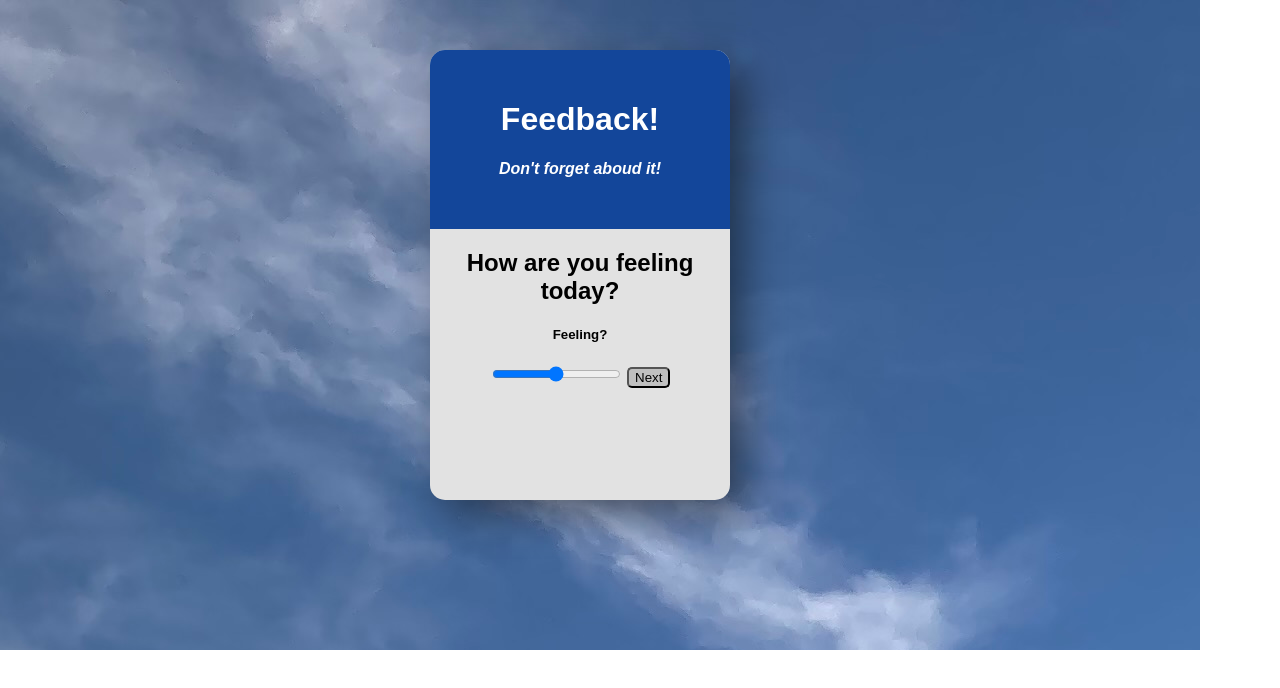
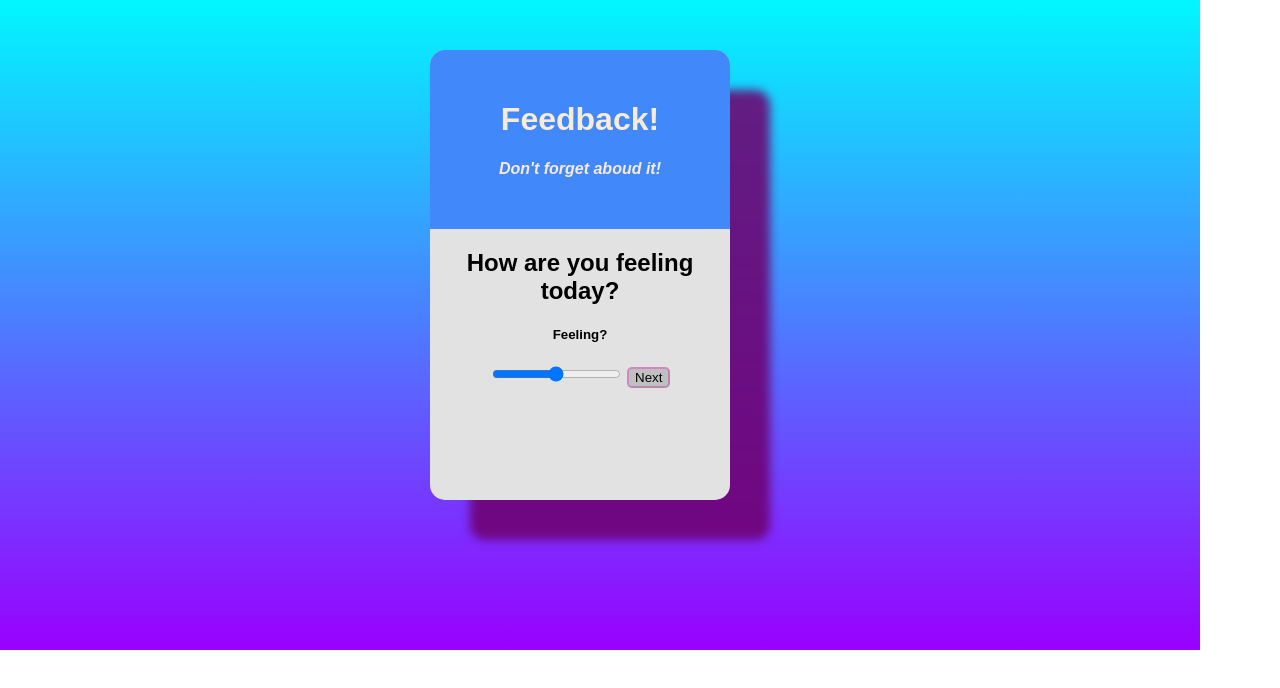
Before and after one commit to colinjaworski/weekend-redux-feedback-loop, a React (Create React App) app: page / in a window 1280 px wide. Shown: the top 688 px of the page. Built offline with nearby package versions, Linux system fonts and the light colour scheme.

Commit message:
readme added

```diff
--- a/src/components/App/App.css
+++ b/src/components/App/App.css
@@ -2,14 +2,15 @@
   height:650px;
   width: 1200px;
   text-align: center;
-  background-repeat: no-repeat;
-  object-fit:contain;
+  /* background-repeat: no-repeat;
+  object-fit:contain;   */
+  background-image: linear-gradient(rgb(0, 247, 255), rgb(153, 0, 255));
 }
 
 .App-header {
-  background-color: #033a94ec;
+  background-color: #3481fdec;
   padding: 30px;
-  color: white;
+  color: antiquewhite;
   border-top-left-radius: 15px;
   border-top-right-radius: 15px;
 }
@@ -33,7 +34,7 @@ h4 {
   background-color: rgb(226, 226, 226);
   width: 300px;
   height: 450px;
-  box-shadow: 15px 15px 40px -1px rgba(0, 0, 0, 0.486);
+  box-shadow: 40px 40px 10px 0px rgba(110, 0, 110, 0.863);
   border-radius: 15px;
   cursor:grab
 }
@@ -45,7 +46,7 @@ h4 {
   background-color: rgb(226, 226, 226);
   width: 300px;
   height: 450px;
-  box-shadow: 15px 15px 40px -1px rgba(0, 0, 0, 0.486);
+  box-shadow: 40px 40px 10px 0px rgba(110, 0, 110, 0.863);
   border-radius: 15px;
   cursor:grab
 
@@ -58,7 +59,7 @@ h4 {
   background-color: rgb(226, 226, 226);
   width: 300px;
   height: 300px;
-  box-shadow: 15px 15px 40px -1px rgba(0, 0, 0, 0.486);
+  box-shadow: 40px 40px 10px 0px rgba(110, 0, 110, 0.863);
   border-radius: 15px;
   cursor:grab
 
@@ -73,14 +74,17 @@ h4 {
 
 .button {
   background-color: rgba(126, 126, 126, 0.342);
+  border-color: rgba(255, 0, 212, 0.294);
   border-radius: 5px;
   cursor: pointer;
+
 }
 
 .reviewButton {
   padding: 5px;
   margin-top: 30px;
   background-color: rgba(126, 126, 126, 0.342);
+  border-color: rgba(255, 0, 212, 0.294);
   border-radius: 5px;
   cursor: pointer;
 }
@@ -89,6 +93,7 @@ h4 {
   padding: 5px;
   margin-top: 45px;
   background-color: rgba(126, 126, 126, 0.342);
+  border-color: rgba(255, 0, 212, 0.294);
   border-radius: 5px;
   cursor: pointer;
 }
@@ -96,5 +101,5 @@ h4 {
 /* buttons==================================================== */
 
 .slider {
-cursor:grabbing
+cursor:grabbing;
 }
--- a/src/components/App/App.jsx
+++ b/src/components/App/App.jsx
@@ -16,7 +16,7 @@ function App() {
   return (
     <Router>
       <div className='App'
-      style={{ backgroundImage: "url(images/IMG-2008.jpg)" }}
+      // style={{ backgroundImage: "url(images/IMG-2008.jpg)" }}
       >
 
         <main>
```
Also changed, not shown: public/images/Screen Shot 2022-02-27 at 12.57.27 PM.png (added), 1 other file (tests, documents, lock files or other folders).
